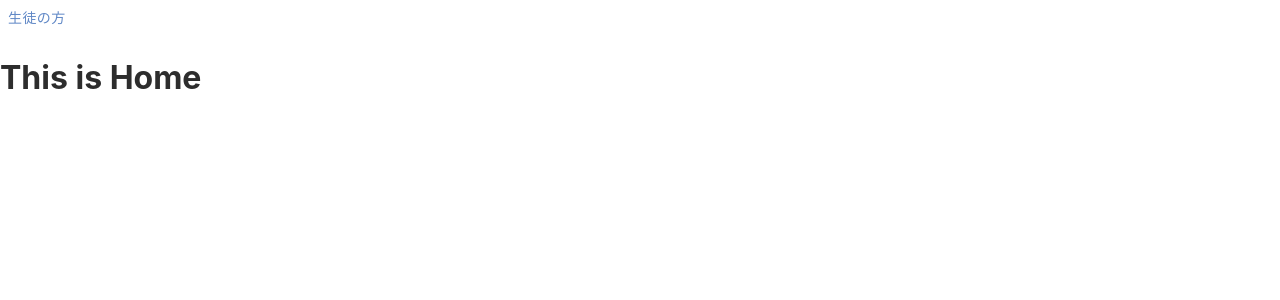
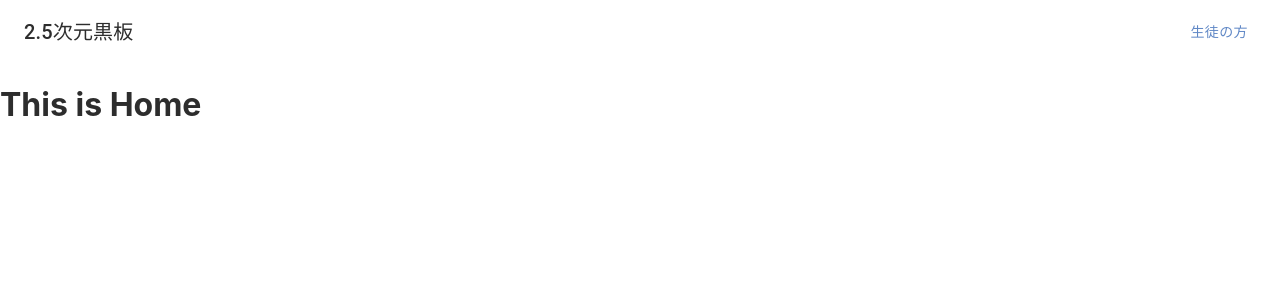
Before and after one commit to ProvinDevs/2020vol1-frontend, a React app: page / in a window 1280 px wide. Shown: the top 300 px of the page. Built offline with nearby package versions, Linux system fonts and the light colour scheme; a web font is replaced by a local one.

Commit message:
いったんコミット

```diff
--- a/src/components/common/Header.tsx
+++ b/src/components/common/Header.tsx
@@ -1,5 +1,5 @@
 import React, { FC } from "react";
-import { Button } from "@material-ui/core";
+import { Button, Toolbar, Typography } from "@material-ui/core";
 import { Link } from "react-router-dom";
 
 import styles from "../../scss/components/common/header.scss";
@@ -10,11 +10,12 @@ export type HeaderProps = {
 };
 
 const Header: FC<HeaderProps> = ({ role, href }: HeaderProps) => (
-  <div className={styles.headerWrapper}>
+  <Toolbar className={styles.header}>
+    <Typography variant="h6">2.5次元黒板</Typography>
     <Button color="primary" component={Link} to={href}>
       {role}の方
     </Button>
-  </div>
+  </Toolbar>
 );
 
 export default Header;
--- a/src/scss/components/common/header.scss
+++ b/src/scss/components/common/header.scss
@@ -1,4 +1,4 @@
-.headerWrapper {
+.header {
   width: 100%;
-  display: flex;
+  justify-content: space-between;
 }
```
